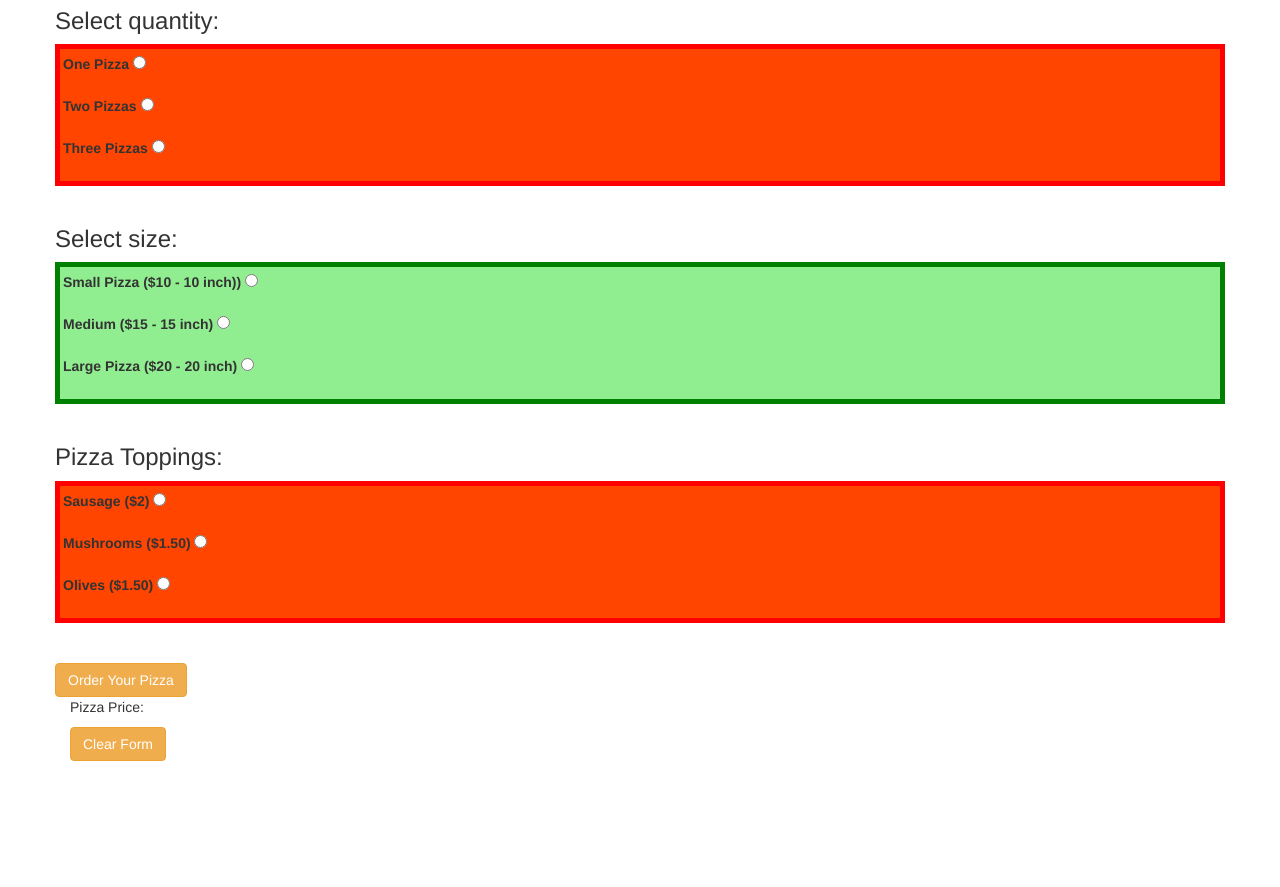
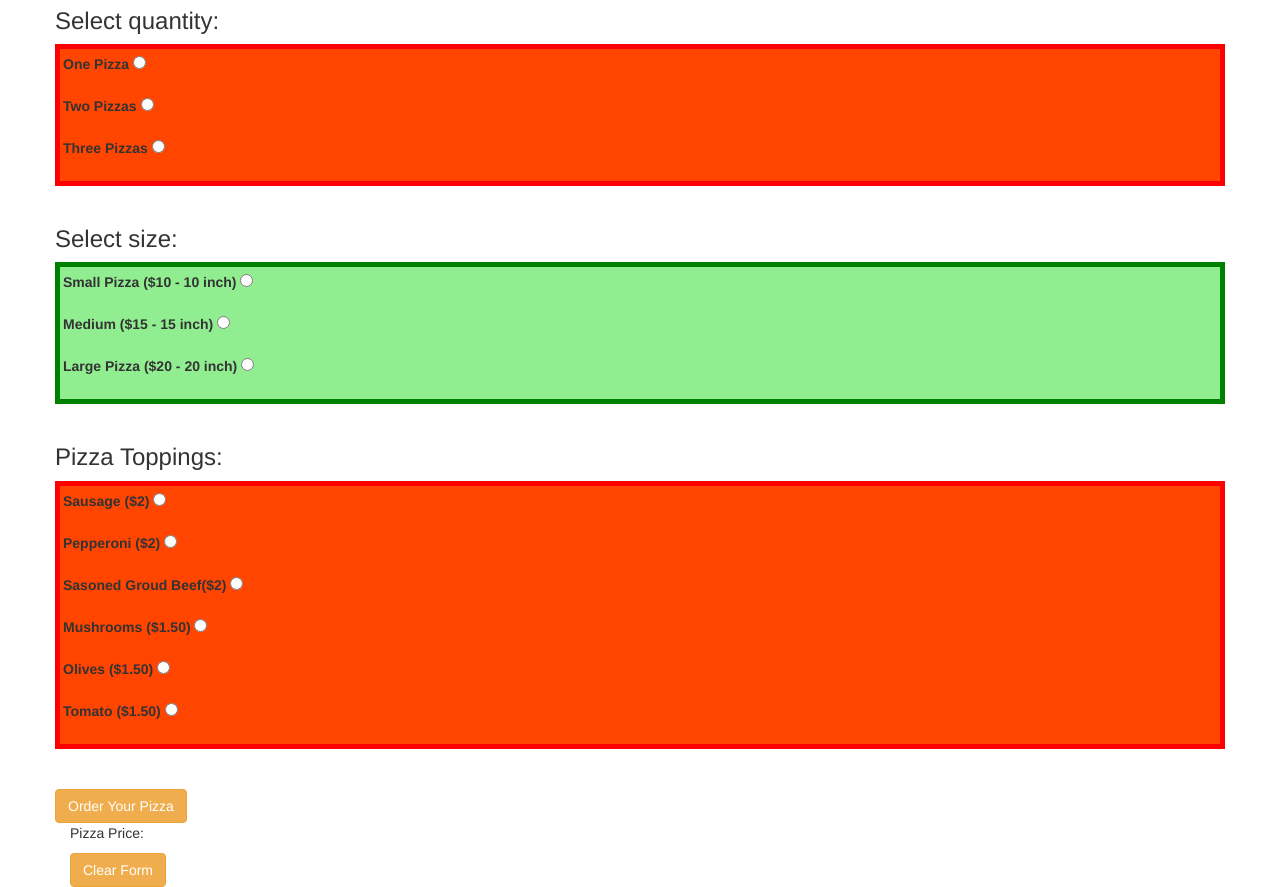
Before and after one commit to fbhairless/track-suggester, a plain HTML site: page index.html in a window 1280 px wide. Shown: the part 135-1022 px from the top of the page. Before the commit the page ends 896 px from the top, so only its background shows below. Drawn offline with Linux system fonts and the light colour scheme.

Commit message:
added additional toppingsand confirm correct pricing for a single size and single topping

```diff
--- a/index.html
+++ b/index.html
@@ -44,7 +44,7 @@
         <div class="size-block">
 
           <div class="form-group">
-            <label for="size-sm">Small Pizza ($10 - 10 inch))</label>
+            <label for="size-sm">Small Pizza ($10 - 10 inch)</label>
             <input type="radio" class="size-sm" name="size-choices" value=10.00>
           </div>
           <div class="form-group">
@@ -64,27 +64,27 @@
             <label for="top-one">Sausage ($2)</label>
             <input type="radio" class="top-one" name="top-choices" value=2.00>
           </div>
-          <!-- <div class="form-group">
+          <div class="form-group">
             <label for="top-two">Pepperoni ($2)</label>
             <input type="radio" class="top-two" name="top-choices" value=2.00>
           </div>
           <div class="form-group">
             <label for="top-three">Sasoned Groud Beef($2)</label>
             <input type="radio" class="top-three" name="top-choices" value=2.00>
-          </div> -->
+          </div>
 <!-- // veggie selection area -->
           <div class="form-group">
-            <label for="top-two">Mushrooms ($1.50)</label>
-            <input type="radio" class="top-two" name="top-choices" value=1.50>
+            <label for="top-four">Mushrooms ($1.50)</label>
+            <input type="radio" class="top-four" name="top-choices" value=1.50>
           </div>
           <div class="form-group">
-            <label for="top-three">Olives ($1.50)</label>
-            <input type="radio" class="top-three" name="top-choices" value=1.50>
+            <label for="top-five">Olives ($1.50)</label>
+            <input type="radio" class="top-five" name="top-choices" value=1.50>
           </div>
-          <!-- <div class="form-group">
+          <div class="form-group">
             <label for="top-six">Tomato ($1.50)</label>
             <input type="radio" class="top-six" name="top-choices" value=1.50>
-          </div> -->
+          </div>
         </div>
         <br /><br />
 <!-- // click to submit order -->
```
